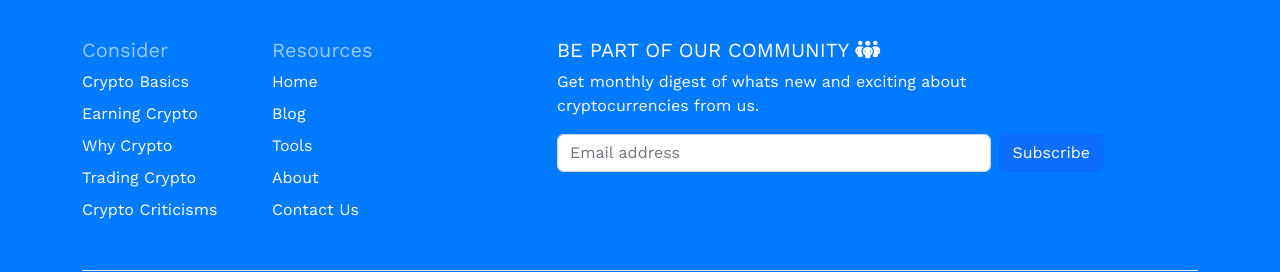
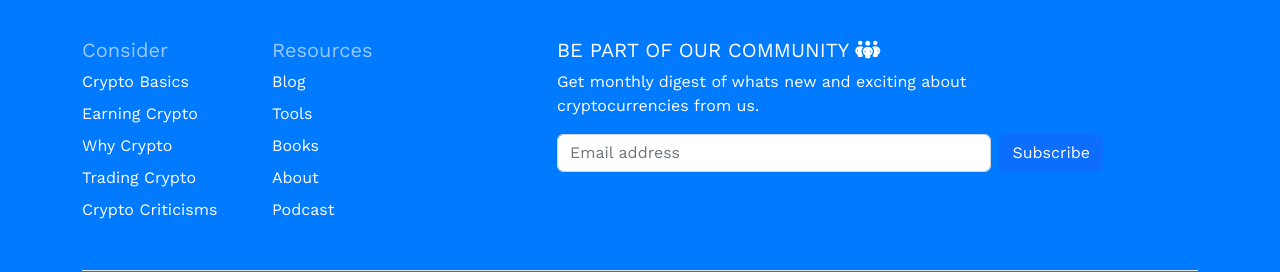
Before and after one commit to TEE2DWHY/TeamDefi, a React (Create React App) app: page / in a window 1280 px wide. Shown: the part 4319-4591 px from the top of the page. Built offline with nearby package versions, Linux system fonts and the light colour scheme.

Commit message:
made changes on the footer component

```diff
--- a/src/components/Footer.js
+++ b/src/components/Footer.js
@@ -24,11 +24,11 @@ function Footer() {
                             <div className="col-6 col-md-2 mb-3">
                                 <h5 style={{ color: "#fff", opacity: "0.6" }}>Resources</h5>
                                 <ul className="nav flex-column">
-                                    <li className="nav-item mb-2"><a href="/#" className="nav-link p-0" style={{ color: "#fff" }}>Home</a></li>
                                     <li className="nav-item mb-2"><Link to="/blog" className="nav-link p-0" style={{ color: "#fff" }}>Blog</Link></li>
                                     <li className="nav-item mb-2"><Link to="/tools" className="nav-link p-0" style={{ color: "#fff" }}>Tools</Link></li>
+                                    <li className="nav-item mb-2"><a href="https://selar.co/zzz6" className="nav-link p-0" style={{ color: "#fff" }}>Books</a></li>
                                     <li className="nav-item mb-2"><Link to="/about" className="nav-link p-0" style={{ color: "#fff" }}>About</Link></li>
-                                    <li className="nav-item mb-2"><a href="https://wa.me/+2348168262613" className="nav-link p-0" style={{ color: "#fff" }}>Contact Us</a></li>
+                                    <li className="nav-item mb-2"><a href="/#" className="nav-link p-0" style={{ color: "#fff" }}>Podcast</a></li>
                                 </ul>
                             </div>
 
```
